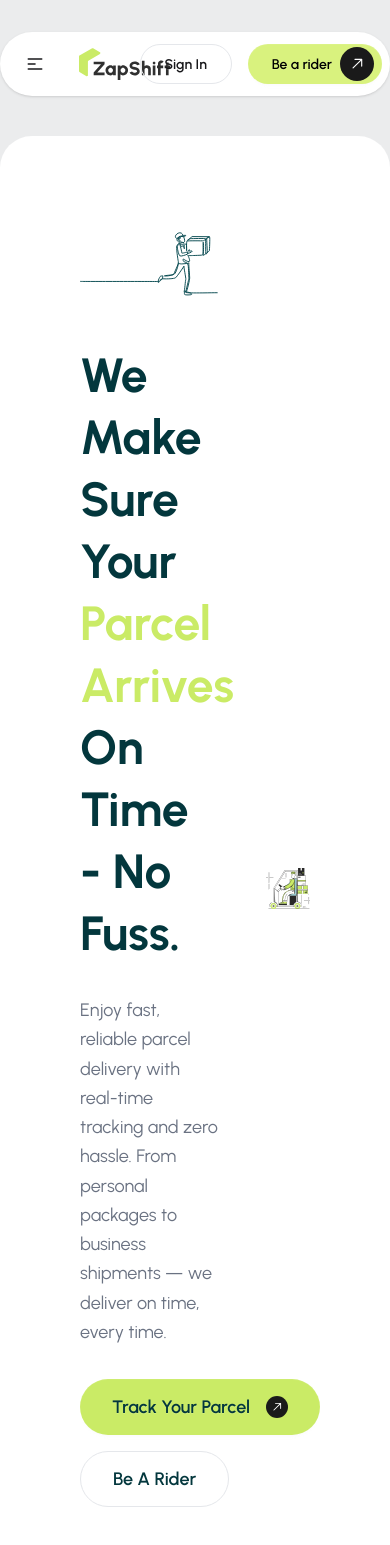
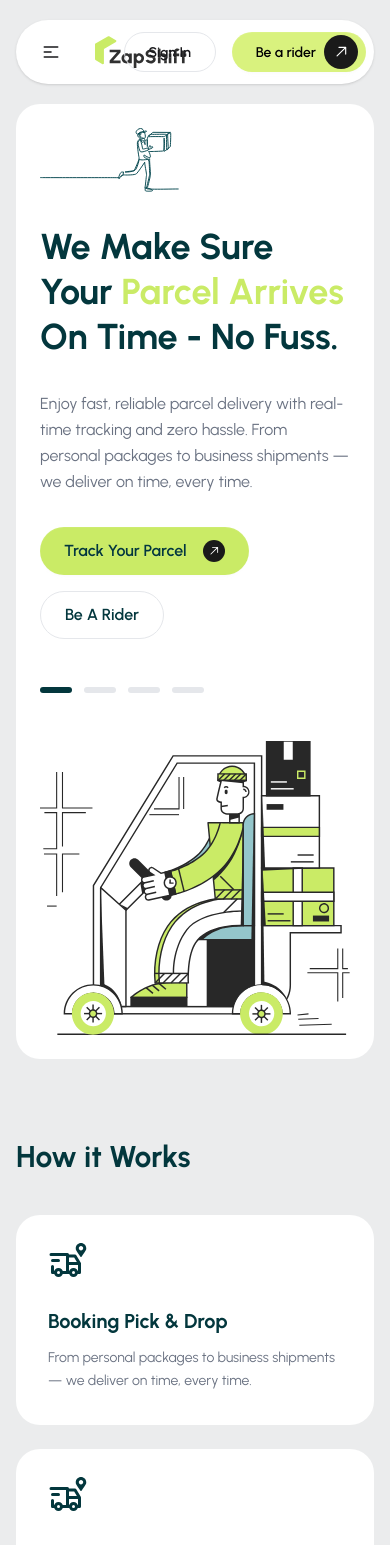
Before and after one commit to alamin-islam0/zapshift-client, a React (Vite) app: page / in a window 390 px wide. Shown: the top 1545 px of the page. Built offline with nearby package versions, Linux system fonts and the light colour scheme.

Commit message:
hero section responsiveness added + how to works section added

```diff
--- a/src/components/HomeComponents/HeroSection.jsx
+++ b/src/components/HomeComponents/HeroSection.jsx
@@ -5,35 +5,35 @@ import { GoArrowUpRight } from "react-icons/go";
 
 const HeroSection = () => {
     return (
-        <div className="container mx-auto p-20 lg:py-20 bg-white rounded-4xl mt-10">
-            <div className="flex gap-12 items-center">
+        <div className="container mx-auto p-6 lg:p-20 bg-white rounded-3xl lg:rounded-4xl mt-5 lg:mt-10">
+            <div className="flex flex-col lg:flex-row gap-12 items-center">
                 {/* Left Column */}
-                <div className="space-y-8 w-[60%]">
+                <div className="space-y-8 w-full lg:w-[60%]">
                     {/* Hero Icon */}
                     <div>
-                        <img src={HeroIcon} alt="Delivery Icon" className="h-24" />
+                        <img src={HeroIcon} alt="Delivery Icon" className="h-16 lg:h-24" />
                     </div>
 
                     {/* Headline */}
-                    <h1 className="text-5xl lg:text-5xl font-bold text-[#03373d] leading-[62px]">
-                        We Make Sure Your <span className="text-[#caeb66]">Parcel Arrives</span> On Time <br/>
+                    <h1 className="text-4xl lg:text-5xl font-bold text-[#03373d] leading-tight lg:leading-[62px]">
+                        We Make Sure Your <span className="text-[#caeb66]">Parcel Arrives</span> On Time <br className="hidden lg:block"/>
                         - No Fuss.
                     </h1>
 
-                    {/* Subheadline */}
-                    <p className="text-gray-500 text-lg max-w-xl leading-relaxed">
+                    {/* Subheading */}
+                    <p className="text-gray-500 text-base lg:text-lg max-w-xl leading-relaxed">
                         Enjoy fast, reliable parcel delivery with real-time tracking and zero hassle. From personal packages to business shipments — we deliver on time, every time.
                     </p>
 
                     {/* Buttons */}
                     <div className="flex flex-wrap gap-4">
-                        <button className="btn bg-[#caeb66] hover:bg-[#b8d955] text-[#03373d] border-none rounded-full px-8 h-14 text-lg font-semibold flex items-center gap-2">
+                        <button className="btn bg-[#caeb66] hover:bg-[#b8d955] text-[#03373d] border-none rounded-full px-6 lg:px-8 h-12 lg:h-14 text-base lg:text-lg font-semibold flex items-center gap-2">
                             Track Your Parcel
                             <span className="bg-[#1A1A1A] text-white p-1 rounded-full ml-2">
                                 <GoArrowUpRight className="text-sm" />
                             </span>
                         </button>
-                        <button className="btn btn-outline border-gray-200 hover:bg-gray-50 hover:border-gray-300 text-[#03373d] rounded-full px-8 h-14 text-lg font-semibold">
+                        <button className="btn btn-outline border-gray-200 hover:bg-gray-50 hover:border-gray-300 text-[#03373d] rounded-full px-6 lg:px-8 h-12 lg:h-14 text-base lg:text-lg font-semibold">
                             Be A Rider
                         </button>
                     </div>
@@ -48,8 +48,8 @@ const HeroSection = () => {
                 </div>
 
                 {/* Right Column */}
-                <div className="flex justify-center lg:justify-end w-[40%]">
-                    <img src={HeroBanner} alt="Delivery Service" className="w-[100%] max-w-2xl" />
+                <div className="flex justify-center lg:justify-end w-full lg:w-[40%]">
+                    <img src={HeroBanner} alt="Delivery Service" className="w-full max-w-md lg:max-w-2xl" />
                 </div>
             </div>
         </div>
--- /dev/null
+++ b/src/components/HomeComponents/HowItWork.jsx
@@ -0,0 +1,48 @@
+import React from 'react';
+import { TbTruckDelivery } from "react-icons/tb";
+import { FaMapMarkerAlt } from "react-icons/fa";
+
+const HowItWork = () => {
+    const steps = [
+        {
+            title: "Booking Pick & Drop",
+            description: "From personal packages to business shipments — we deliver on time, every time."
+        },
+        {
+            title: "Cash On Delivery",
+            description: "From personal packages to business shipments — we deliver on time, every time."
+        },
+        {
+            title: "Delivery Hub",
+            description: "From personal packages to business shipments — we deliver on time, every time."
+        },
+        {
+            title: "Booking SME & Corporate",
+            description: "From personal packages to business shipments — we deliver on time, every time."
+        }
+    ];
+
+    return (
+        <div className="py-20">
+            <div className="container mx-auto ">
+                <h2 className="text-3xl font-bold text-[#03373d] mb-10">How it Works</h2>
+                <div className="grid grid-cols-1 md:grid-cols-2 lg:grid-cols-4 gap-6">
+                    {steps.map((step, index) => (
+                        <div key={index} className="bg-white p-8 rounded-3xl hover:shadow-lg transition-shadow duration-300">
+                            <div className="mb-6 relative w-fit">
+                                <TbTruckDelivery className="text-4xl text-[#03373d]" />
+                                <FaMapMarkerAlt className="text-sm text-[#03373d] absolute -top-1 -right-1" />
+                            </div>
+                            <h3 className="text-xl font-bold text-[#03373d] mb-3">{step.title}</h3>
+                            <p className="text-gray-500 text-sm leading-relaxed">
+                                {step.description}
+                            </p>
+                        </div>
+                    ))}
+                </div>
+            </div>
+        </div>
+    );
+};
+
+export default HowItWork;
--- a/src/pages/home/Home.jsx
+++ b/src/pages/home/Home.jsx
@@ -1,10 +1,12 @@
 import React from 'react';
 import HeroSection from '../../components/HomeComponents/HeroSection';
+import HowItWork from '../../components/HomeComponents/HowItWork';
 
 const Home = () => {
     return (
-        <div>
+        <div className='px-4 lg:px-0'>
             <HeroSection/>
+            <HowItWork/>
         </div>
     );
 };
--- a/src/pages/shared/header/Header.jsx
+++ b/src/pages/shared/header/Header.jsx
@@ -24,7 +24,7 @@ const Header = () => {
     </>
   );
   return (
-    <div className="pt-8">
+    <div className="pt-5 lg:pt-8 px-4 lg:px-0">
       <div className="navbar bg-base-100 shadow-sm container mx-auto rounded-full">
         <div className="navbar-start">
           <div className="dropdown">
```
